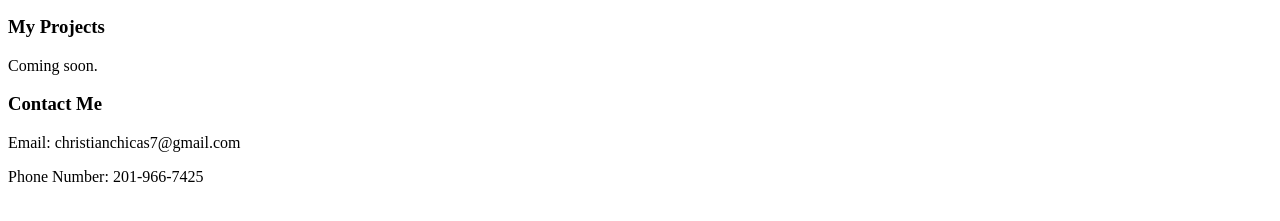
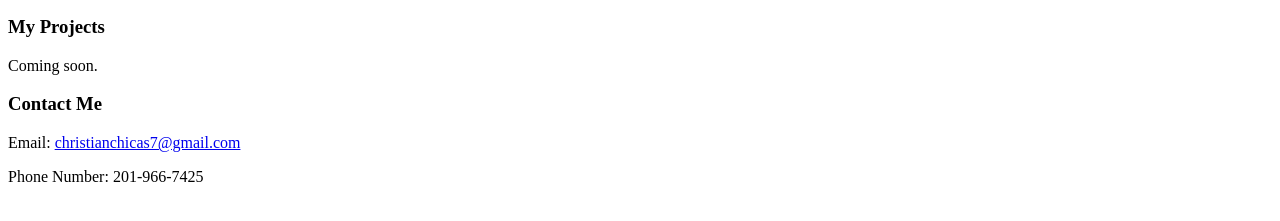
Before and after one commit to ChrisChicas/Christian-Portfolio-NJIT, a plain HTML site: page index.html in a window 1280 px wide. Shown: the part 295-516 px from the top of the page. Drawn offline with Linux system fonts and the light colour scheme.

Commit message:
Start of my personal portfolio

```diff
--- a/index.html
+++ b/index.html
@@ -46,7 +46,7 @@
     </div>
     <div>
     <h3>Contact Me</h3>
-    <p>Email: christianchicas7@gmail.com</p>
+    <p>Email: <a href="mailto:christianchicas7@gmail.com">christianchicas7@gmail.com</a></p>
     <p>Phone Number: 201-966-7425</p>
     </div>
     </body>
```
